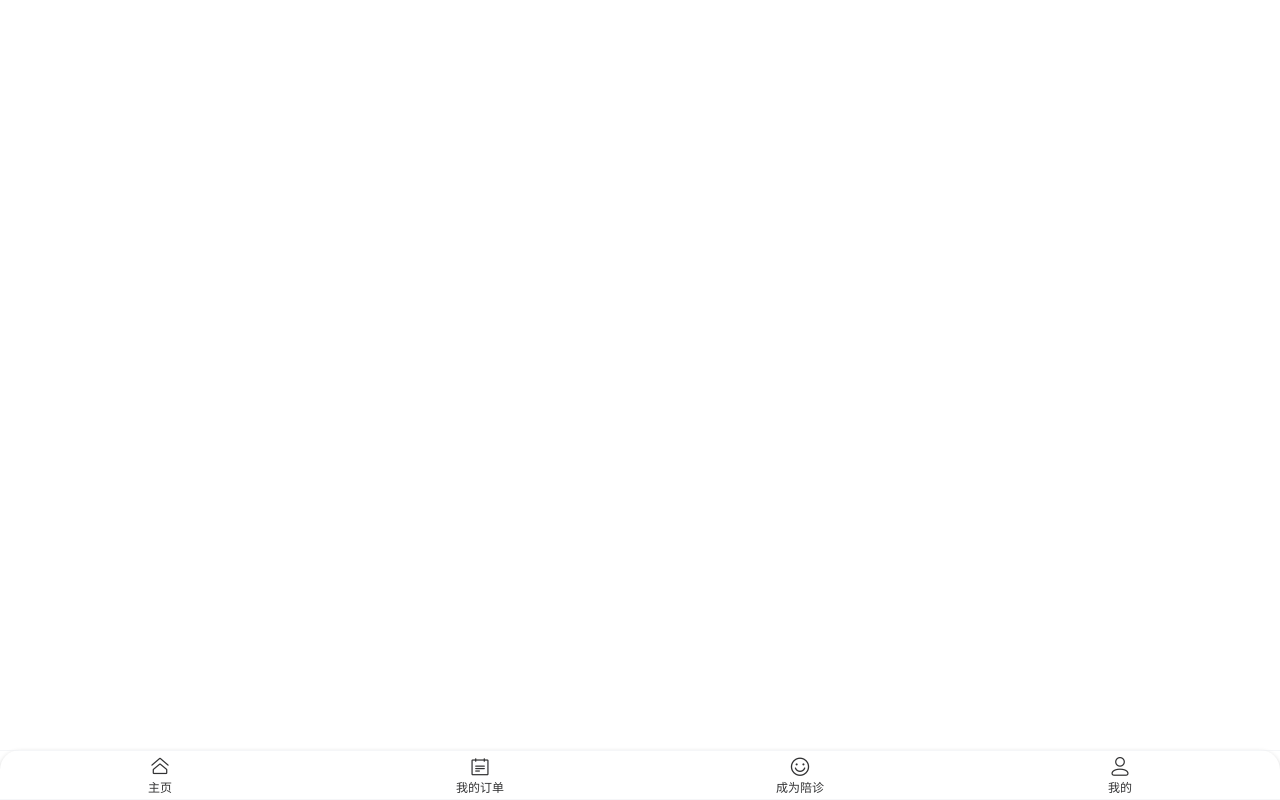
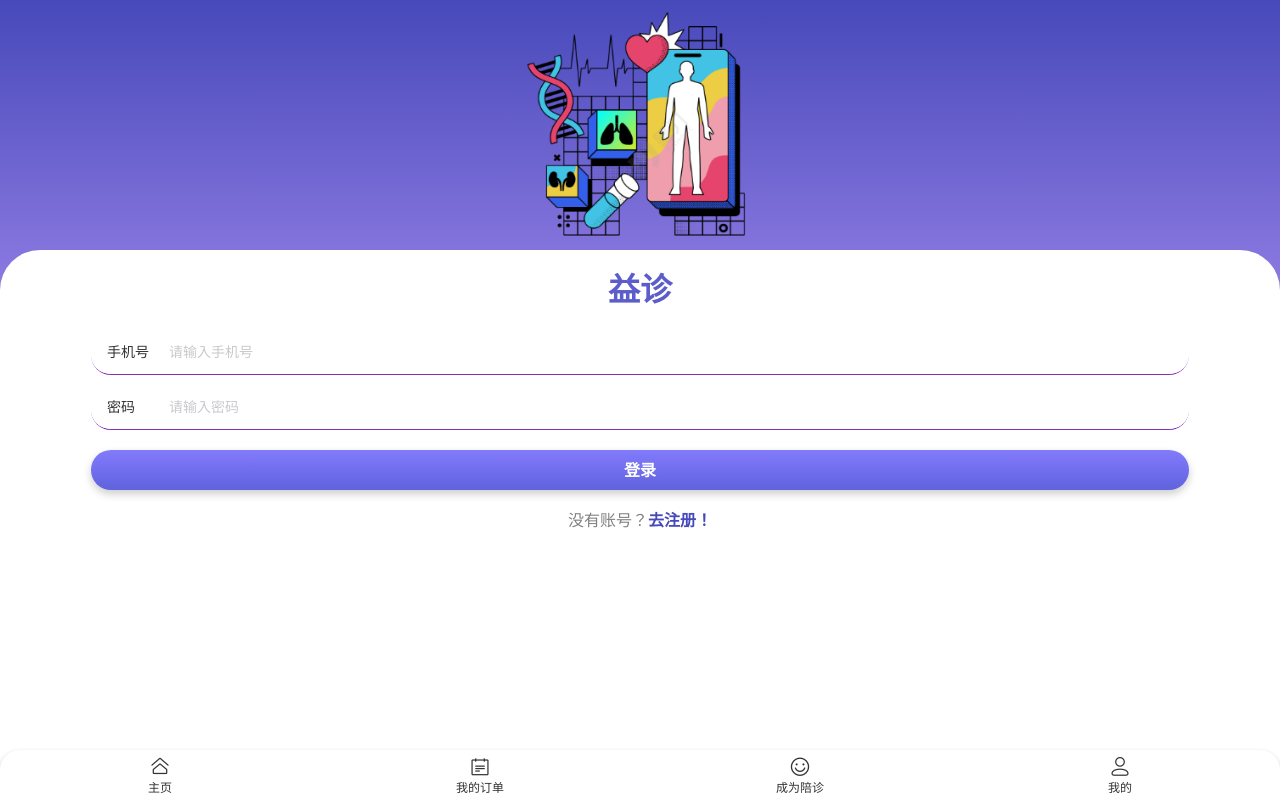
Before and after one commit to ROBINRUGAN/healthdb, a Vue app: page /login in a window 1280 px wide. Before the commit this address had no page. Built offline with nearby package versions, Linux system fonts and the light colour scheme.

Commit message:
add: 登录页面复原

```diff
--- a/components.d.ts
+++ b/components.d.ts
@@ -16,6 +16,8 @@ declare module 'vue' {
     RouterView: typeof import('vue-router')['RouterView']
     VanArea: typeof import('vant/es')['Area']
     VanButton: typeof import('vant/es')['Button']
+    VanCellGroup: typeof import('vant/es')['CellGroup']
+    VanField: typeof import('vant/es')['Field']
     VanIcon: typeof import('vant/es')['Icon']
     VanPopup: typeof import('vant/es')['Popup']
     VanSearch: typeof import('vant/es')['Search']
--- a/src/App.vue
+++ b/src/App.vue
@@ -21,9 +21,13 @@ import { RouterLink, RouterView } from 'vue-router'
 }
 .van-tabbar--fixed {
   border-radius: 20px 20px 0 0 !important;
-  box-shadow: 0 2px 5px rgba(0, 0, 0, 0.2);
+  box-shadow: 0 2px 5px rgba(0, 0, 0, 0.2) !important;
 }
 .van-tabbar-item {
   border-radius: 20px !important;
 }
+.van-hairline--top-bottom:after,
+.van-hairline-unset--top-bottom:after {
+  border: none !important;
+}
 </style>
--- a/src/main.ts
+++ b/src/main.ts
@@ -3,6 +3,8 @@ import { createPinia } from 'pinia'
 import piniaPluginPersistedstate from 'pinia-plugin-persistedstate'
 import App from './App.vue'
 import router from './router'
+import 'vant/es/notify/style'
+import 'vant/es/toast/style'
 
 const app = createApp(App)
 app.use(createPinia())
--- a/src/views/HomeView.vue
+++ b/src/views/HomeView.vue
@@ -6,7 +6,6 @@ import { showToast, showLoadingToast } from 'vant'
 import { areaList } from '@vant/area-data'
 import BarLine from '@/components/BarLine.vue'
 import CardItem from '@/components/CardItem.vue'
-import 'vant/es/toast/style'
 const images = [
   'https://t11.baidu.com/it/u=3118089460,219689805&fm=30&app=106&f=JPEG?w=640&h=427&s=5452578C1572739CDEA00553030080F2',
   'https://nimg.ws.126.net/?url=http%3A%2F%2Fdingyue.ws.126.net%2F2024%2F0512%2Ffa19bf4bj00sdclk9001ud000xc00m6m.jpg&thumbnail=660x2147483647&quality=80&type=jpg'
--- a/src/views/HospView.vue
+++ b/src/views/HospView.vue
@@ -1,4 +1,6 @@
-<script setup lang="ts"></script>
+<script setup lang="ts">
+import router from '@/router'
+</script>
 <template>
   <div class="all">
     <h3>福建医科大学附属协和医院</h3>
@@ -23,7 +25,7 @@
         <p>福建省福州市新店路29号</p>
       </div>
     </div>
-    <button class="select">选择该医院陪诊服务</button>
+    <button class="select" @click="router.push('/iwant')">选择该医院陪诊服务</button>
   </div>
 </template>
 <style scoped>
@@ -72,7 +74,6 @@ h4 {
   border: none;
   border-radius: 20px;
   text-align: center;
-  cursor: pointer;
   box-shadow: 0 4px 8px rgba(0, 0, 0, 0.2);
 }
 </style>
--- /dev/null
+++ b/src/views/IWantView.vue
@@ -0,0 +1,19 @@
+<script setup lang="ts"></script>
+<template>
+  <div class="all">
+    <h3>陪诊服务单</h3>
+  </div>
+</template>
+<style scoped>
+.all {
+  padding-left: 5%;
+  padding-right: 5%;
+  padding-top: 15px;
+  margin: auto;
+  padding-bottom: 60px;
+  background-color: rgb(245, 240, 250);
+  display: flex;
+  flex-direction: column;
+  align-items: center;
+}
+</style>
--- /dev/null
+++ b/src/views/LoginView.vue
@@ -0,0 +1,119 @@
+<script setup lang="ts">
+import { ref, onMounted } from 'vue'
+import router from '@/router'
+import { showLoadingToast } from 'vant'
+const phone = ref('')
+const password = ref('')
+const login = () => {
+  showLoadingToast({
+    message: '正在登录...',
+    forbidClick: true,
+    duration: 1000,
+    onClose() {
+      router.push('/home')
+    }
+  })
+}
+</script>
+
+<template>
+  <div class="back">
+    <img src="@/assets/login/back.png" alt="" />
+    <div class="wrapper">
+      <h1>益诊</h1>
+      <van-cell-group inset class="phone">
+        <van-field
+          v-model="phone"
+          label="手机号"
+          type="tel"
+          placeholder="请输入手机号"
+          label-align="left"
+          input-align="left"
+        />
+      </van-cell-group>
+      <van-cell-group inset class="password">
+        <van-field
+          v-model="password"
+          label="密码"
+          type="password"
+          placeholder="请输入密码"
+          label-align="left"
+          input-align="left"
+        />
+      </van-cell-group>
+      <button class="login" @click="login">登录</button>
+      <div class="change">
+        <span>没有账号？</span>
+        <span style="color: rgb(71, 73, 186); font-weight: bold">去注册！</span>
+      </div>
+    </div>
+  </div>
+</template>
+<style scoped>
+.back {
+  width: 100%;
+  line-height: 20px;
+  background: linear-gradient(180deg, rgba(71, 73, 186, 1) 0%, rgba(170, 142, 242, 1) 73%);
+  color: rgba(16, 16, 16, 1);
+  z-index: 40;
+  flex-direction: column;
+  display: flex;
+  align-items: center;
+  position: relative;
+}
+img {
+  padding: 10px;
+  width: 250px;
+
+  z-index: 0;
+}
+.wrapper {
+  padding: 30px;
+  width: 100%;
+  height: 100%;
+  background-color: rgba(255, 255, 255, 1);
+  border-radius: 40px 40px 0 0;
+  z-index: 100;
+
+  overflow: hidden;
+  display: flex;
+  align-items: center;
+  flex-direction: column;
+}
+h1 {
+  color: rgb(92, 93, 202);
+  margin-bottom: 20px;
+}
+.password,
+.phone {
+  width: 90%;
+  margin-top: 10px;
+  border-radius: 20px;
+  border-bottom: 1px solid rgb(132, 48, 183);
+}
+.login {
+  margin-top: 20px;
+  width: 90%;
+  padding: 10px;
+  font-size: 16px;
+  font-weight: bold;
+  color: white;
+  background-image: linear-gradient(to bottom, rgb(130, 123, 252), rgb(96, 98, 222));
+  border: none;
+  border-radius: 20px;
+  text-align: center;
+  box-shadow: 0 4px 8px rgba(0, 0, 0, 0.2);
+  z-index: 10;
+}
+.login:active {
+  background-image: linear-gradient(to top, rgb(130, 123, 252), rgb(110, 112, 230));
+}
+:deep(.van-field__label) {
+  width: 50px !important;
+}
+.change {
+  margin-top: 20px;
+  font-size: 16px;
+  color: gray;
+}
+</style>
```
Also changed, not shown: src/router/index.ts (+10 -0 lines), src/assets/login/back.png (added).
